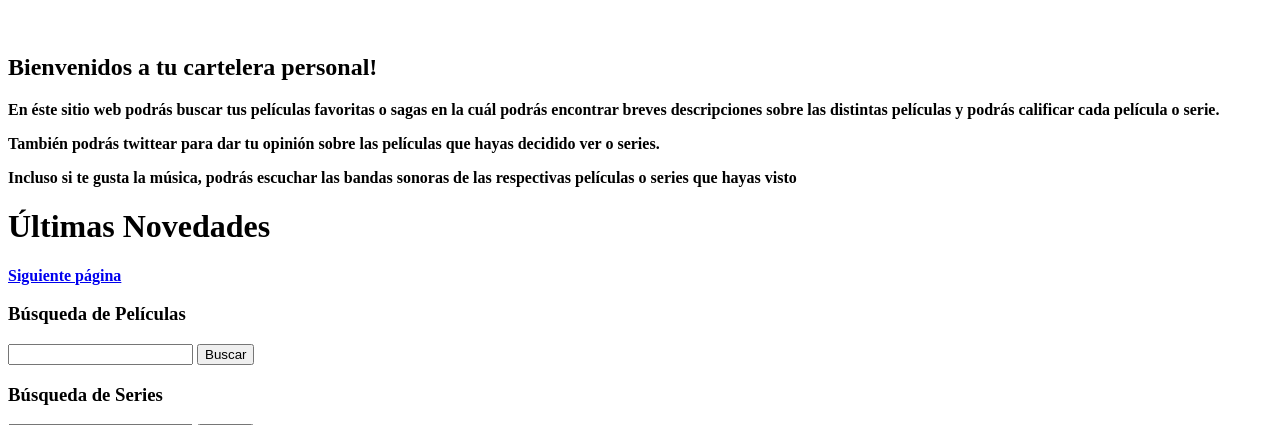
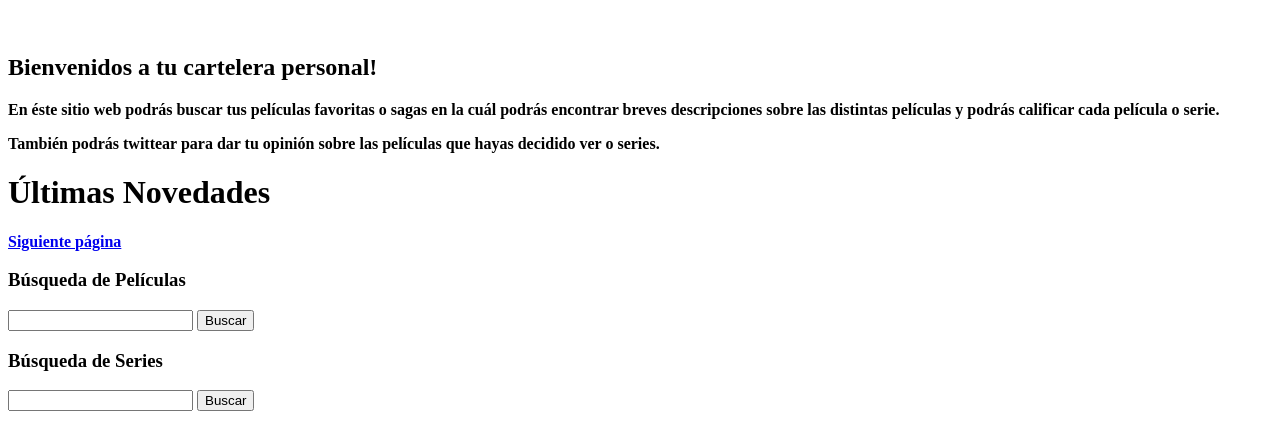
Before and after one commit to josemariamontero/proyecto-tucartelerapersonal, a Flask app: page / in a window 1280 px wide. Shown: the part 98-523 px from the top of the page. Run offline with Flask 2, Linux system fonts and the light colour scheme; data that the repository does not hold is empty.

Commit message:
fallos minimos

```diff
--- a/templates/inicio.html
+++ b/templates/inicio.html
@@ -3,7 +3,6 @@
 {% block inicio %}
 	<p>En éste sitio web podrás buscar tus películas favoritas o sagas en la cuál podrás encontrar breves descripciones sobre las distintas películas y podrás calificar cada película o serie.</p>
 	<p>También podrás twittear para dar tu opinión sobre las películas que hayas decidido ver o series.</p>
-	<p>Incluso si te gusta la música, podrás escuchar las bandas sonoras de las respectivas películas o series que hayas visto</p>
 	<h1>Últimas Novedades</h1>
 	{% for i in novedades %}
 		<p><strong>Titulo:</strong>{{ i["title"] }}</p>
```
